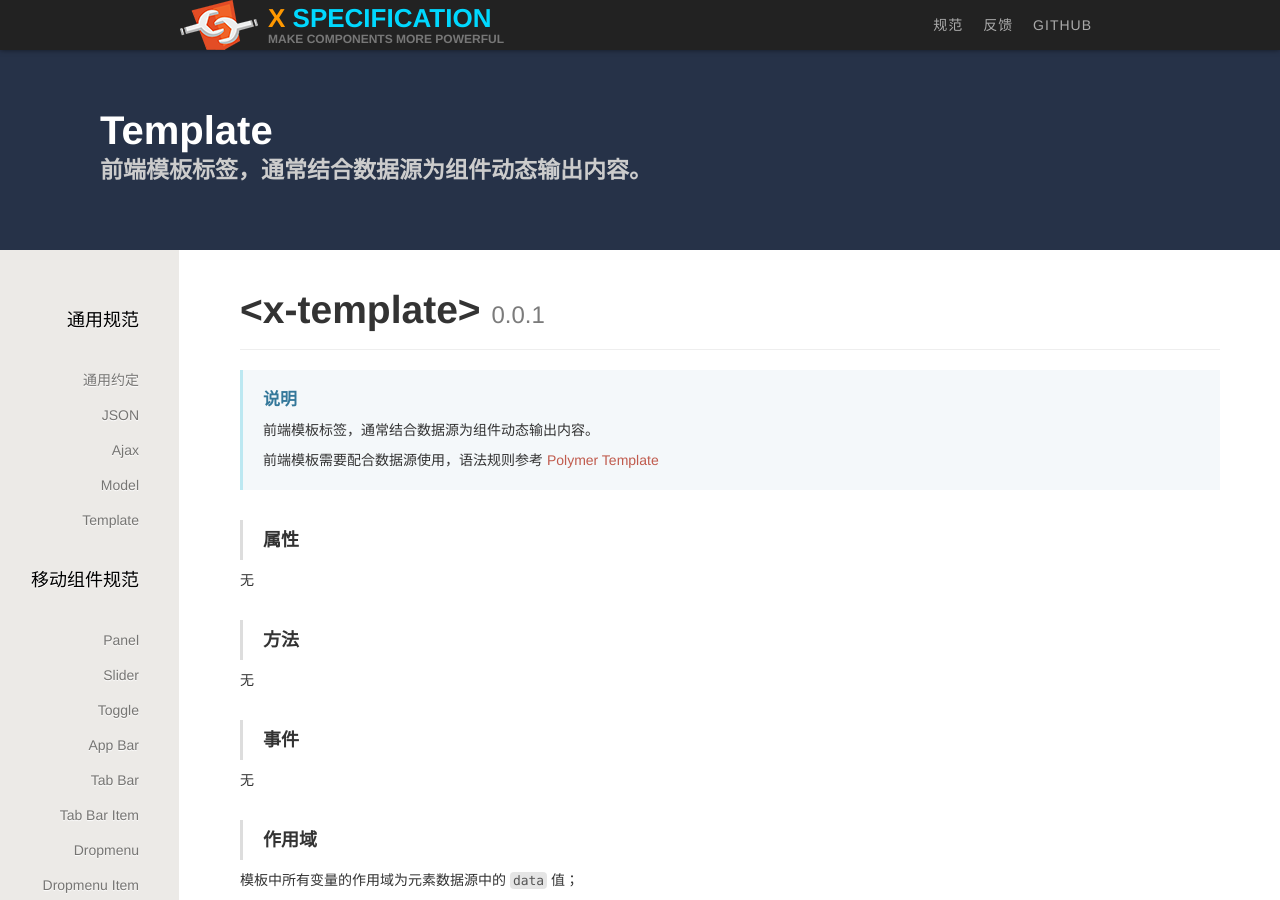
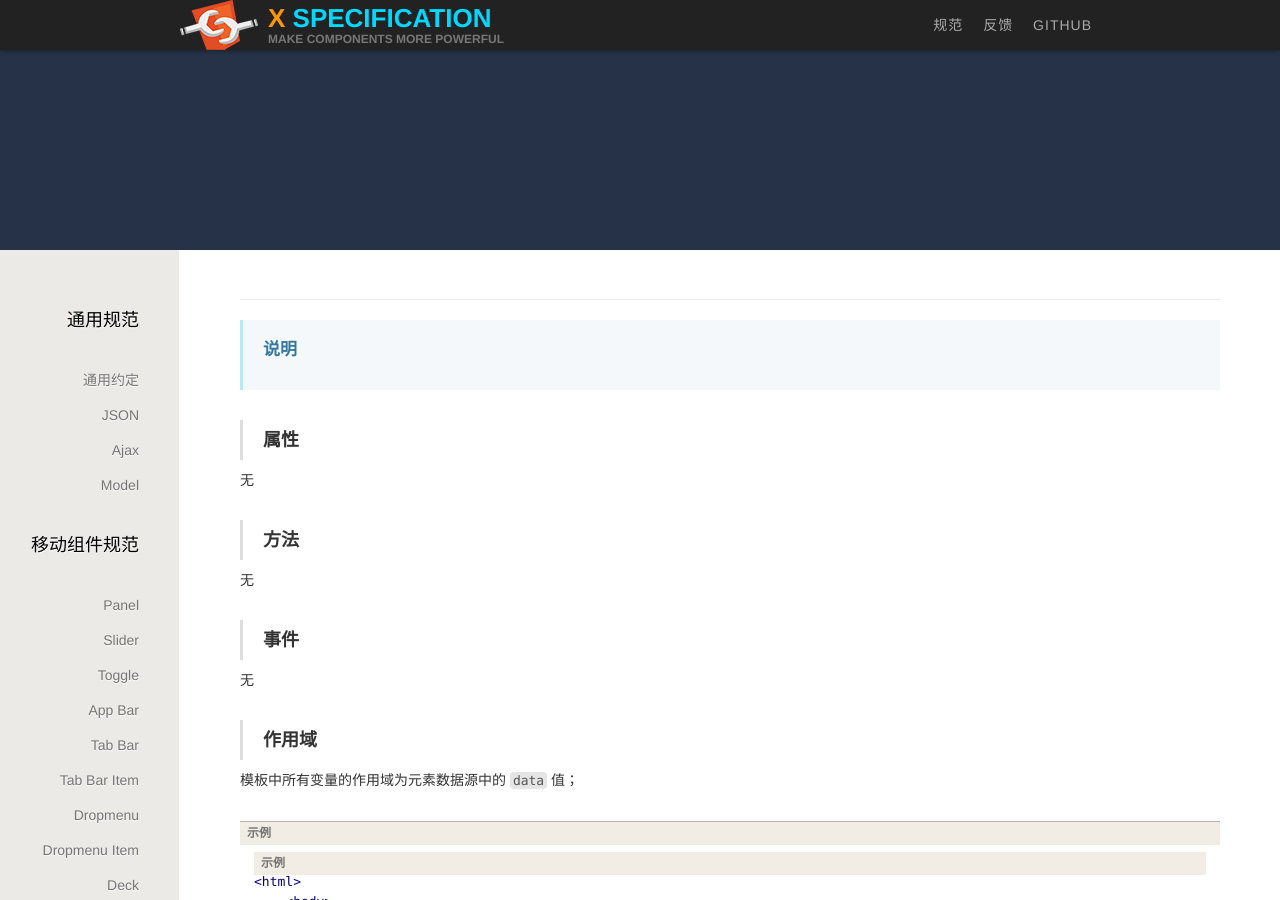
Before and after one commit to fex-team/xspec, a Jekyll site: the page built from _posts/2014-05-08-template.md, in a window 1280 px wide and 900 px high. Built offline with Jekyll 4.4.1, drawn with Linux system fonts in a browser that asks for light colours; Markdown is read by kramdown in place of the engine named in the settings.

Commit message:
remove template

```diff
--- a/_data/spec_global.yml
+++ b/_data/spec_global.yml
@@ -19,9 +19,3 @@
   summary: 以 ajax 或 json 标签为数据源进行二次处理，通常作为其他组件的数据源。
   version: 0.0.1
   detail: 当前每个 model 标签只允许包含一个数据源。
-
-- id: template
-  name: Template
-  summary: 前端模板标签，通常结合数据源为组件动态输出内容。
-  version: 0.0.1
-  detail: 前端模板需要配合数据源使用，语法规则参考 <a href="http://www.polymer-project.org/docs/polymer/binding-types.html">Polymer Template</a>
```
